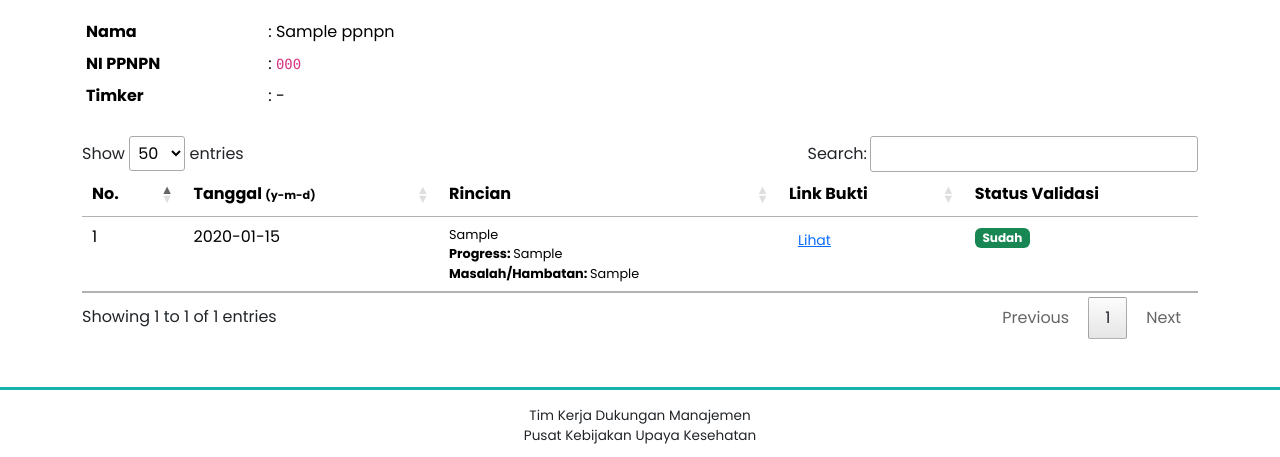
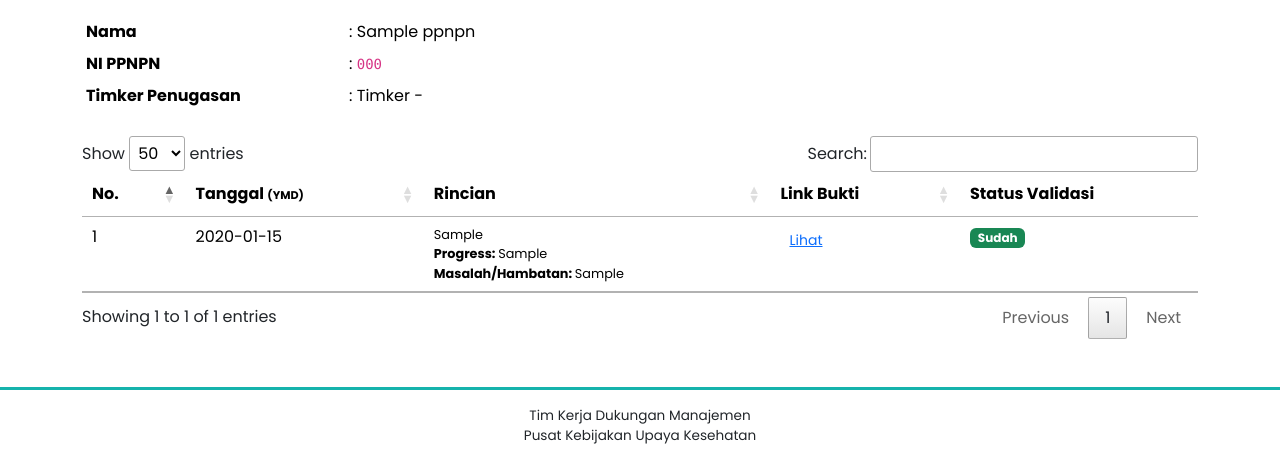
Before and after one commit to GottfriedCP/logbook_ppnpn, a Django app: template logbook_ppnpn/templates/logbook_ppnpn/detail_logbook.html in a window 1280 px wide. Shown: the part 60-517 px from the top of the page. Run offline with Django 5.2, Linux system fonts and the light colour scheme; tables that the repository leaves empty hold one stand-in row (values such as "Sample post"); the template is opened without the code that fills it: values that come from a table or form of the project are taken from there, most other values are stand-ins (such as "Sample title", 1, 10 or a date in 2020); parts of the project's set-up code (start-up, migrations or seed data) failed here and were passed over; some libraries are stand-ins or nearby versions.

Commit message:
polishing

```diff
--- a/logbook_ppnpn/templates/logbook_ppnpn/detail_logbook.html
+++ b/logbook_ppnpn/templates/logbook_ppnpn/detail_logbook.html
@@ -16,16 +16,16 @@
                     <td>: <code>{{ ppnpn.nomor_induk }}</code></td>
                 </tr>
                 <tr>
-                    <th>Timker</th>
-                    <td>: {{ ppnpn.nomor_timker|default:'-' }}</td>
+                    <th>Timker Penugasan</th>
+                    <td>: Timker {{ ppnpn.nomor_timker|default:'-' }}</td>
                 </tr>
             </tbody>
         </table>
-        {% comment %}
+        {% if request.session.ni == ppnpn.nomor_induk %}
         <a class="btn btn-kemkes" role="button" href="{% url 'logbook_ppnpn:buat_catatan' %}">
             Tambah Catatan
         </a>
-        {% endcomment %}
+        {% endif %}
     </div>
 
     {% if catatans %}
@@ -34,7 +34,7 @@
             <thead>
                 <tr>
                     <th>No.</th>
-                    <th>Tanggal <span style="font-size: 70%;">(y-m-d)</span></th>
+                    <th>Tanggal <span style="font-size: 70%;">(YMD)</span></th>
                     <th>Rincian</th>
                     <th>Link Bukti</th>
                     <th>Status Validasi</th>
--- a/logbook_ppnpn/templates/logbook_ppnpn/home.html
+++ b/logbook_ppnpn/templates/logbook_ppnpn/home.html
@@ -15,6 +15,10 @@
                     <th>NI PPNPN</th>
                     <td>: <code>{{ ppnpn.nomor_induk }}</code></td>
                 </tr>
+                <tr>
+                    <th>Timker Penugasan</th>
+                    <td>: Timker {{ ppnpn.nomor_timker|default:'-' }}</td>
+                </tr>
             </tbody>
         </table>
         <a class="btn btn-kemkes" role="button" href="{% url 'logbook_ppnpn:buat_catatan' %}">
@@ -28,7 +32,7 @@
             <thead>
                 <tr>
                     <th>No.</th>
-                    <th>Tanggal <span style="font-size: 70%;">(y-m-d)</span></th>
+                    <th>Tanggal <span style="font-size: 70%;">(YMD)</span></th>
                     <th>Rincian</th>
                     <th>Link Bukti</th>
                     <th>Tindakan</th>
```
Also changed, not shown: logbook_ppnpn/templates/logbook_ppnpn/list_validasi.html (+1 -9 lines).
